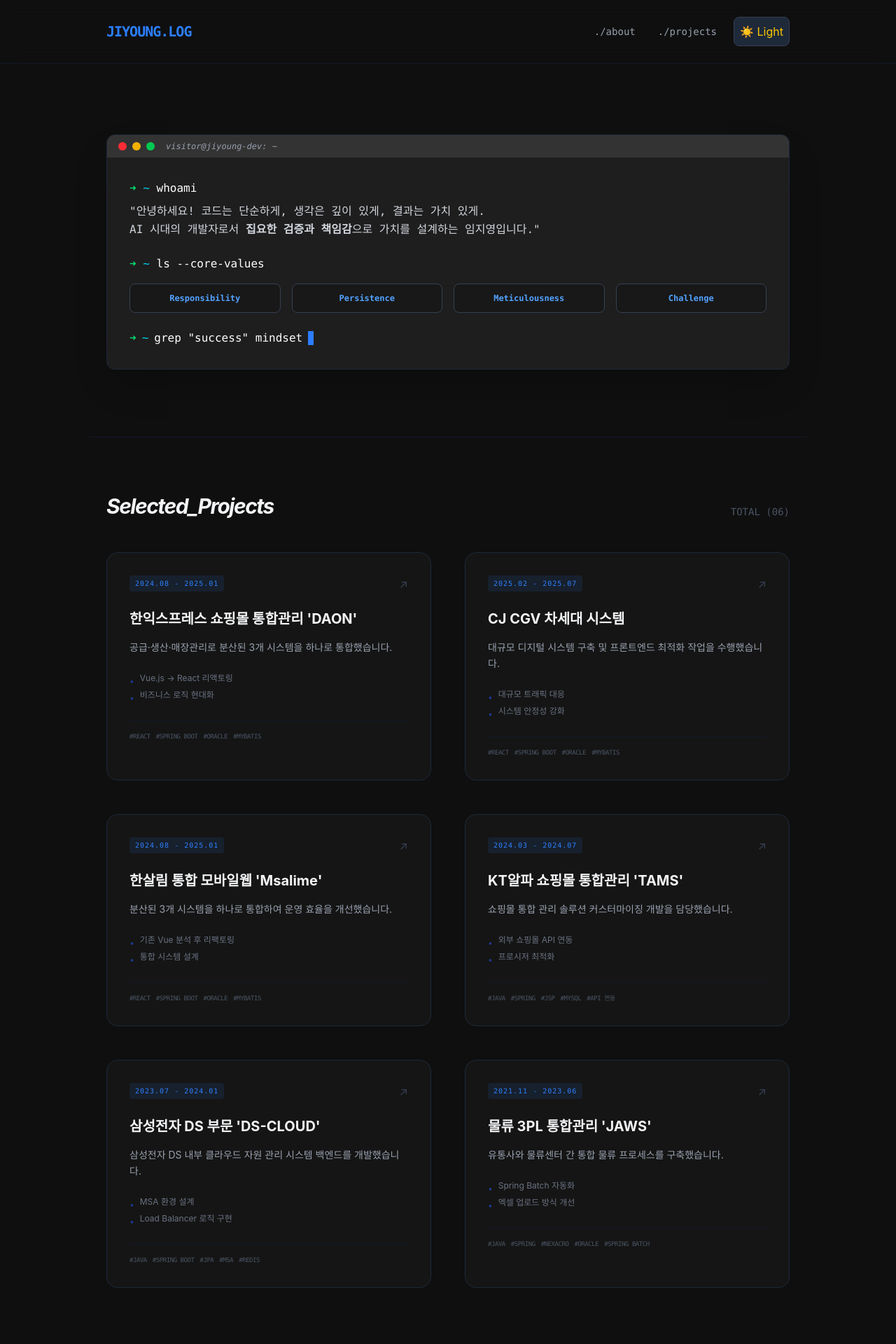
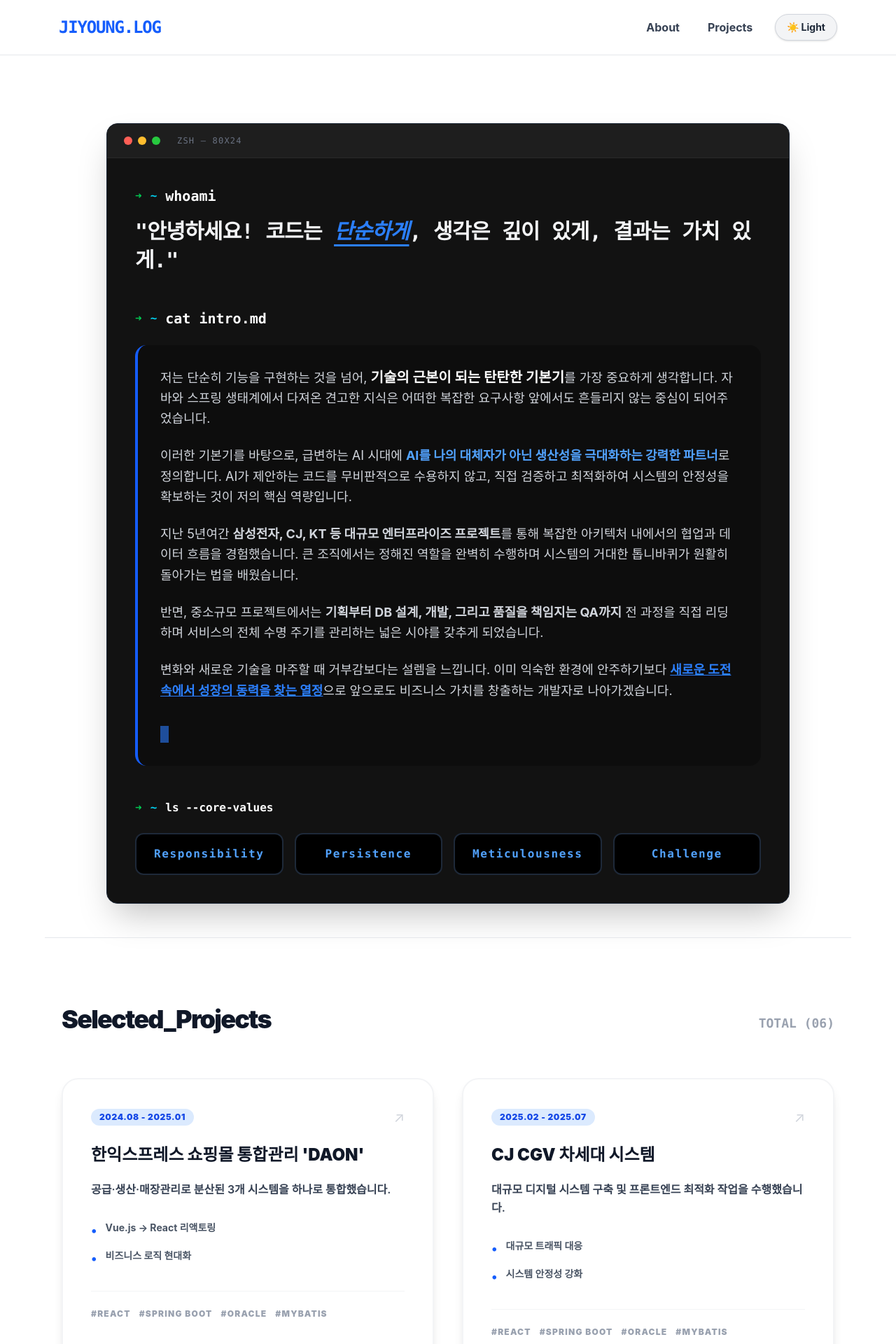
Before and after one commit to leemjy0921-bot/jyportpolio, a React (Vite) app: page / in a window 1280 px wide. Shown: the top 1920 px of the page at 70% size. Built offline with nearby package versions, Linux system fonts and the light colour scheme.

Commit message:
자기소개 추

```diff
--- a/index.html
+++ b/index.html
@@ -1,6 +1,9 @@
 <!doctype html>
 <html lang="en">
   <head>
+    <link rel="preconnect" href="https://fonts.googleapis.com">
+    <link rel="preconnect" href="https://fonts.gstatic.com" crossorigin>
+    <link href="https://fonts.googleapis.com/css2?family=Inter:wght@400;700;900&family=JetBrains+Mono:ital,wght@0,400;0,700;0,800&display=swap" rel="stylesheet">
     <meta charset="UTF-8" />
     <link rel="icon" type="image/svg+xml" href="/vite.svg" />
     <meta name="viewport" content="width=device-width, initial-scale=1.0" />
--- a/src/App.jsx
+++ b/src/App.jsx
@@ -54,10 +54,9 @@ const SKILLS = {
 };
 
 function App() {
+  // 기본값을 false(Light)로 설정합니다.
+  const [darkMode, setDarkMode] = useState(false);
 
-  const [darkMode, setDarkMode] = useState(true); // 기본값 다크 모드
-
-  // 테마 변경 시 HTML 클래스 조작
   useEffect(() => {
     if (darkMode) {
       document.documentElement.classList.add('dark');
@@ -69,112 +68,167 @@ function App() {
   const toggleTheme = () => setDarkMode(!darkMode);
 
 return (
-    // 최상위 div에 다크 모드 배경/텍스트 색상 정의
-    <div className={`min-h-screen font-sans transition-colors duration-300 ${darkMode ? 'bg-[#0f0f0f] text-gray-100' : 'bg-gray-50 text-gray-900'}`}>
+<div className={`min-h-screen font-sans transition-colors duration-500 ${
+      darkMode ? 'bg-[#0f0f0f] text-gray-100' : 'bg-white text-gray-900'
+    }`}>
 
-      {/* 1. Navbar (토글 버튼 포함) */}
-      <nav className={`fixed top-0 w-full z-50 border-b transition-colors ${darkMode ? 'bg-[#0f0f0f]/80 border-gray-900' : 'bg-white/80 border-gray-200'} backdrop-blur-md`}>
-        <div className="p-6 flex justify-between items-center max-w-5xl mx-auto">
-          <h1 className={`text-xl font-mono font-bold tracking-tighter ${darkMode ? 'text-blue-500' : 'text-blue-600'}`}>JIYOUNG.LOG</h1>
+      {/* Navbar: 텍스트 크기 및 선명도 강화 */}
+      <nav className={`fixed top-0 w-full z-50 border-b transition-colors duration-500 ${
+        darkMode ? 'bg-[#0f0f0f]/90 border-gray-800' : 'bg-white/90 border-gray-200'
+      } backdrop-blur-md`}>
+        <div className="p-5 flex justify-between items-center max-w-6xl mx-auto">
+          <h1 className={`text-2xl font-mono font-black tracking-tighter ${darkMode ? 'text-blue-400' : 'text-blue-600'}`}>
+            JIYOUNG.LOG
+          </h1>
 
-          <div className="flex items-center gap-6">
-            <div className="hidden md:flex space-x-8 text-sm font-mono text-gray-400">
-              <a href="#about" className="hover:text-blue-500 transition">./about</a>
-              <a href="#projects" className="hover:text-blue-500 transition">./projects</a>
+          <div className="flex items-center gap-8">
+            <div className={`hidden md:flex space-x-10 text-base font-bold ${darkMode ? 'text-gray-300' : 'text-gray-700'}`}>
+              <a href="#about" className="hover:text-blue-500 transition">About</a>
+              <a href="#projects" className="hover:text-blue-500 transition">Projects</a>
             </div>
 
-            {/* 테마 토글 버튼 */}
             <button
               onClick={toggleTheme}
-              className={`p-2 rounded-lg border transition-all ${darkMode ? 'bg-gray-800 border-gray-700 text-yellow-400' : 'bg-gray-100 border-gray-300 text-gray-600'}`}
-              aria-label="Toggle Theme"
+              className={`flex items-center gap-2 px-4 py-2 rounded-full border text-sm font-bold transition-all ${
+                darkMode
+                ? 'bg-gray-800 border-gray-700 text-yellow-400'
+                : 'bg-gray-100 border-gray-300 text-gray-800 hover:bg-gray-200 shadow-sm'
+              }`}
             >
-              {darkMode ? (
-                <span>☀️ Light</span>
-              ) : (
-                <span>🌙 Dark</span>
-              )}
+              {darkMode ? "🌙 Dark" : "☀️ Light"}
             </button>
           </div>
         </div>
       </nav>
 
-      <main className="pt-24">
-        {/* 2. Terminal Hero Section */}
-        <section className="max-w-5xl mx-auto px-6 py-12 md:py-24">
-          <div className="bg-[#1e1e1e] rounded-xl shadow-2xl border border-gray-800 overflow-hidden font-mono">
-            <div className="bg-[#333] px-4 py-2 flex items-center gap-2">
-              <div className="w-3 h-3 rounded-full bg-red-500" />
-              <div className="w-3 h-3 rounded-full bg-yellow-500" />
-              <div className="w-3 h-3 rounded-full bg-green-500" />
-              <span className="ml-2 text-xs text-gray-400 font-mono italic">visitor@jiyoung-dev: ~</span>
+      <main className="pt-32">
+        <section className="max-w-5xl mx-auto px-6 py-12">
+          {/* 터미널 창: font-mono 적용 */}
+          <div className="bg-[#121212] rounded-2xl shadow-2xl border border-gray-800 overflow-hidden font-mono">
+            <div className="bg-[#1e1e1e] px-6 py-4 flex items-center gap-2 border-b border-[#2a2a2a]">
+              <div className="flex gap-2">
+                <div className="w-3 h-3 rounded-full bg-[#ff5f56]" />
+                <div className="w-3 h-3 rounded-full bg-[#ffbd2e]" />
+                <div className="w-3 h-3 rounded-full bg-[#27c93f]" />
+              </div>
+              <span className="ml-4 text-xs font-medium text-gray-500 tracking-widest uppercase">zsh — 80x24</span>
             </div>
-            <div className="p-8 space-y-6">
-              <div>
-                <span className="text-green-400">➜</span> <span className="text-cyan-400">~</span> <span className="text-white">whoami</span>
-                <p className="mt-2 text-gray-300 leading-relaxed">
-                  "안녕하세요! 코드는 단순하게, 생각은 깊이 있게, 결과는 가치 있게. <br/>
-                  AI 시대의 개발자로서 <strong>집요한 검증과 책임감</strong>으로 가치를 설계하는 임지영입니다."
+
+            <div className="p-10 space-y-12">
+              {/* WHO AM I: font-mono의 세련된 느낌 */}
+              <div className="space-y-4">
+                <div className="flex items-center gap-3">
+                  <span className="text-green-500 font-bold">➜</span>
+                  <span className="text-cyan-400 font-bold">~</span>
+                  <span className="text-white font-bold text-xl">whoami</span>
+                </div>
+                <p className="text-2xl md:text-3xl leading-snug font-extrabold text-gray-100 tracking-tight">
+                  "안녕하세요! 코드는 <span className="text-blue-500 italic underline underline-offset-8">단순하게</span>, 생각은 깊이 있게, 결과는 가치 있게."
                 </p>
               </div>
 
+              {/* 자기소개서 본문: font-sans(Inter)로 가독성 확보 */}
+              <div className="space-y-6">
+                <div className="flex items-center gap-3">
+                  <span className="text-green-500 font-bold">➜</span>
+                  <span className="text-cyan-400 font-bold">~</span>
+                  <span className="text-white font-bold text-xl">cat intro.md</span>
+                </div>
+                <div className="font-sans bg-black/30 p-8 rounded-2xl border-l-4 border-blue-600 leading-relaxed text-lg text-gray-300">
+                  <p>
+                    저는 단순히 기능을 구현하는 것을 넘어, <strong className="text-white text-xl">기술의 근본이 되는 탄탄한 기본기</strong>를 가장 중요하게 생각합니다.
+                    자바와 스프링 생태계에서 다져온 견고한 지식은 어떠한 복잡한 요구사항 앞에서도 흔들리지 않는 중심이 되어주었습니다.
+                  </p>
+                  <p className="mt-6">
+                    이러한 기본기를 바탕으로, 급변하는 AI 시대에 <strong className="text-blue-400">AI를 나의 대체자가 아닌 생산성을 극대화하는 강력한 파트너</strong>로 정의합니다.
+                    AI가 제안하는 코드를 무비판적으로 수용하지 않고, 직접 검증하고 최적화하여 시스템의 안정성을 확보하는 것이 저의 핵심 역량입니다.
+                  </p>
+                  <p className="mt-6">
+                    지난 5년여간 <strong>삼성전자, CJ, KT 등 대규모 엔터프라이즈 프로젝트</strong>를 통해 복잡한 아키텍처 내에서의 협업과 데이터 흐름을 경험했습니다.
+                    큰 조직에서는 정해진 역할을 완벽히 수행하며 시스템의 거대한 톱니바퀴가 원활히 돌아가는 법을 배웠습니다.
+                  </p>
+                  <p className="mt-6">
+                    반면, 중소규모 프로젝트에서는 <strong>기획부터 DB 설계, 개발, 그리고 품질을 책임지는 QA까지</strong> 전 과정을 직접 리딩하며
+                    서비스의 전체 수명 주기를 관리하는 넓은 시야를 갖추게 되었습니다.
+                  </p>
+                  <p className="mt-6">
+                    변화와 새로운 기술을 마주할 때 거부감보다는 설렘을 느낍니다.
+                    이미 익숙한 환경에 안주하기보다 <strong className="text-blue-500 underline">새로운 도전 속에서 성장의 동력을 찾는 열정</strong>으로
+                    앞으로도 비즈니스 가치를 창출하는 개발자로 나아가겠습니다.
+                  </p>
+                  <div className="mt-8">
+                    <motion.span
+                      animate={{ opacity: [0, 1, 0] }}
+                      transition={{ repeat: Infinity, duration: 1 }}
+                      className="inline-block w-3 h-6 bg-blue-500 align-middle"
+                    />
+                  </div>
+                </div>
+              </div>
+
+
+              {/* Core Values */}
               <div>
-                <span className="text-green-400">➜</span> <span className="text-cyan-400">~</span> <span className="text-white">ls --core-values</span>
-                <div className="mt-4 grid grid-cols-2 md:grid-cols-4 gap-4">
+                <div className="flex items-center gap-3 mb-6">
+                  <span className="text-green-500 font-black">➜</span>
+                  <span className="text-cyan-400 font-black">~</span>
+                  <span className="text-white font-black">ls --core-values</span>
+                </div>
+                <div className="grid grid-cols-2 md:grid-cols-4 gap-4 text-base">
                   {['Responsibility', 'Persistence', 'Meticulousness', 'Challenge'].map((val) => (
-                    <div key={val} className="border border-gray-700 p-3 rounded-lg bg-black/20 text-blue-400 text-xs text-center font-bold">
+                    <div key={val} className="bg-[#000] border-2 border-gray-800 p-4 rounded-xl text-center text-blue-400 font-black tracking-widest hover:border-blue-500 transition-colors">
                       {val}
                     </div>
                   ))}
                 </div>
               </div>
-
-              <div className="flex items-center gap-2">
-                <span className="text-green-400">➜</span> <span className="text-cyan-400">~</span>
-                <span className="text-white">grep "success" mindset</span>
-                <motion.span
-                  animate={{ opacity: [0, 1, 0] }}
-                  transition={{ repeat: Infinity, duration: 0.8 }}
-                  className="w-2 h-5 bg-blue-500 inline-block"
-                />
-              </div>
             </div>
           </div>
         </section>
 
- {/* 4. Projects Section */}
-        <section id="projects" className="max-w-5xl mx-auto px-6 py-20 border-t border-gray-900">
-          <div className="flex justify-between items-end mb-12">
-            <h3 className="text-3xl font-bold italic tracking-tighter">Selected_Projects</h3>
-            <span className="text-gray-600 font-mono text-sm">TOTAL (06)</span>
+        {/* Projects Section: 텍스트 항상 노출 및 호버 시 강조 */}
+        <section id="projects" className={`max-w-6xl mx-auto px-6 py-24 border-t ${darkMode ? 'border-gray-900' : 'border-gray-200'}`}>
+          <div className="flex justify-between items-end mb-16">
+            <h3 className={`text-4xl font-black tracking-tighter ${darkMode ? 'text-white' : 'text-gray-900'}`}>Selected_Projects</h3>
+            <span className={`font-mono font-bold text-lg ${darkMode ? 'text-gray-500' : 'text-gray-400'}`}>TOTAL (06)</span>
           </div>
 
-          <div className="grid grid-cols-1 md:grid-cols-2 gap-12">
+          <div className="grid grid-cols-1 md:grid-cols-2 gap-10">
             {PROJECTS.map((project, index) => (
               <motion.div
                 key={index}
-                whileHover={{ y: -10 }}
-                className="group p-8 rounded-2xl bg-[#151515] border border-gray-800 hover:border-blue-500/30 transition-all duration-300"
+                whileHover={{ scale: 1.02, y: -5 }}
+                className={`group p-10 rounded-3xl border-2 transition-all duration-300 ${
+                  darkMode
+                  ? 'bg-[#1a1a1a] border-gray-800 hover:border-blue-500 shadow-2xl'
+                  : 'bg-white border-gray-100 shadow-lg hover:shadow-2xl hover:border-blue-300'
+                }`}
               >
-                <div className="flex justify-between items-start mb-6">
-                  <span className="text-[10px] font-mono text-blue-500 bg-blue-500/10 px-2 py-1 rounded tracking-widest">{project.period}</span>
-                  <span className="text-gray-700 group-hover:text-blue-500 transition-colors">↗</span>
+                <div className="flex justify-between items-center mb-6">
+                  <span className={`text-xs font-black px-3 py-1 rounded-full tracking-wider ${
+                    darkMode ? 'bg-blue-900/40 text-blue-300' : 'bg-blue-100 text-blue-700'
+                  }`}>{project.period}</span>
+                  <span className={`text-xl transition-transform group-hover:translate-x-1 group-hover:-translate-y-1 ${darkMode ? 'text-gray-700' : 'text-gray-300'}`}>↗</span>
                 </div>
 
-                <h4 className="text-xl font-bold mb-4 group-hover:text-white transition-colors">{project.title}</h4>
-                <p className="text-gray-400 text-sm leading-relaxed mb-6">{project.description}</p>
+                <h4 className={`text-2xl font-black mb-5 transition-colors ${darkMode ? 'text-white group-hover:text-blue-400' : 'text-gray-900 group-hover:text-blue-600'}`}>{project.title}</h4>
 
-                <ul className="mb-6 space-y-1">
+                {/* 설명 문구 크기 키우고 색상 진하게 수정 */}
+                <p className={`text-base font-semibold leading-relaxed mb-8 ${darkMode ? 'text-gray-300' : 'text-gray-700'}`}>
+                  {project.description}
+                </p>
+
+                <ul className="mb-8 space-y-3">
                   {project.keyPoints.map((point, i) => (
-                    <li key={i} className="text-xs text-gray-500 flex items-start gap-2">
-                      <span className="text-blue-900 mt-1">•</span> {point}
+                    <li key={i} className={`text-sm font-bold flex items-start gap-3 ${darkMode ? 'text-gray-400' : 'text-gray-600'}`}>
+                      <span className="text-blue-600 text-lg">•</span> {point}
                     </li>
                   ))}
                 </ul>
 
-                <div className="flex flex-wrap gap-2 pt-4 border-t border-gray-900">
+                <div className={`flex flex-wrap gap-3 pt-6 border-t ${darkMode ? 'border-gray-800' : 'border-gray-100'}`}>
                   {project.tech.map(t => (
-                    <span key={t} className="text-[9px] uppercase tracking-tighter text-gray-600 font-mono">#{t}</span>
+                    <span key={t} className={`text-xs font-black uppercase tracking-widest ${darkMode ? 'text-gray-500' : 'text-gray-400'}`}>#{t}</span>
                   ))}
                 </div>
               </motion.div>
@@ -182,30 +236,31 @@ return (
           </div>
         </section>
 
-        {/* 3. Skills Section */}
-        <section id="about" className="max-w-5xl mx-auto px-6 py-20 border-t border-gray-900">
-          <h3 className="text-sm font-bold text-gray-500 uppercase tracking-[0.2em] mb-12 flex items-center gap-2">
-            <span className="w-8 h-px bg-gray-800" /> Core Skills
+        {/* Skills Section: 텍스트 대비 강화 */}
+        <section id="about" className={`max-w-6xl mx-auto px-6 py-24 border-t ${darkMode ? 'border-gray-900' : 'border-gray-200'}`}>
+          <h3 className={`text-lg font-black uppercase tracking-[0.2em] mb-16 flex items-center gap-4 ${darkMode ? 'text-gray-400' : 'text-gray-500'}`}>
+            <span className="w-12 h-1 bg-blue-600" /> Core Skills
           </h3>
-          <div className="grid grid-cols-2 md:grid-cols-4 gap-8">
+          <div className="grid grid-cols-2 md:grid-cols-4 gap-12">
             {Object.entries(SKILLS).map(([category, items]) => (
-              <div key={category} className="space-y-4">
-                <h4 className="text-white font-mono font-bold flex items-center gap-2">
-                  <span className="text-blue-500">{'>'}</span> {category}
+              <div key={category} className="space-y-6">
+                <h4 className={`text-xl font-black flex items-center gap-3 ${darkMode ? 'text-white' : 'text-gray-900'}`}>
+                  <span className="text-blue-600 font-bold">{'>'}</span> {category}
                 </h4>
-                <ul className="space-y-2 text-sm text-gray-500">
+                <ul className="space-y-3 text-base font-bold text-gray-500">
                   {items.map(item => (
-                    <li key={item} className="hover:text-blue-400 transition-colors cursor-default tracking-wide">{item}</li>
+                    <li key={item} className={`transition-colors cursor-default ${darkMode ? 'hover:text-white' : 'hover:text-blue-600'}`}>
+                      {item}
+                    </li>
                   ))}
                 </ul>
               </div>
             ))}
           </div>
         </section>
-
       </main>
 
-      <footer className="p-12 text-center text-gray-600 text-xs font-mono border-t border-gray-900">
+      <footer className={`p-16 text-center text-sm font-black border-t transition-colors ${darkMode ? 'bg-[#0a0a0a] border-gray-900 text-gray-600' : 'bg-gray-50 border-gray-200 text-gray-400'}`}>
         &copy; 2026 JIYOUNG.DEV. ALL RIGHTS RESERVED. (PERSISTENCE_PAYS_OFF)
       </footer>
     </div>
--- a/tailwind.config.js
+++ b/tailwind.config.js
@@ -10,7 +10,13 @@ theme: {
     colors: {
       brand: '#6366f1', // 지영님만의 고유 컬러
       dark: '#0a0a0a',
-    }
+    },
+    fontFamily: {
+        // 본문용: 세련된 Inter
+        sans: ['Inter', 'sans-serif'],
+        // 터미널/코드용: 개발자들이 가장 선호하는 JetBrains Mono
+        mono: ['"JetBrains Mono"', 'monospace'],
+      }
   }
 },
   plugins: [],
```
